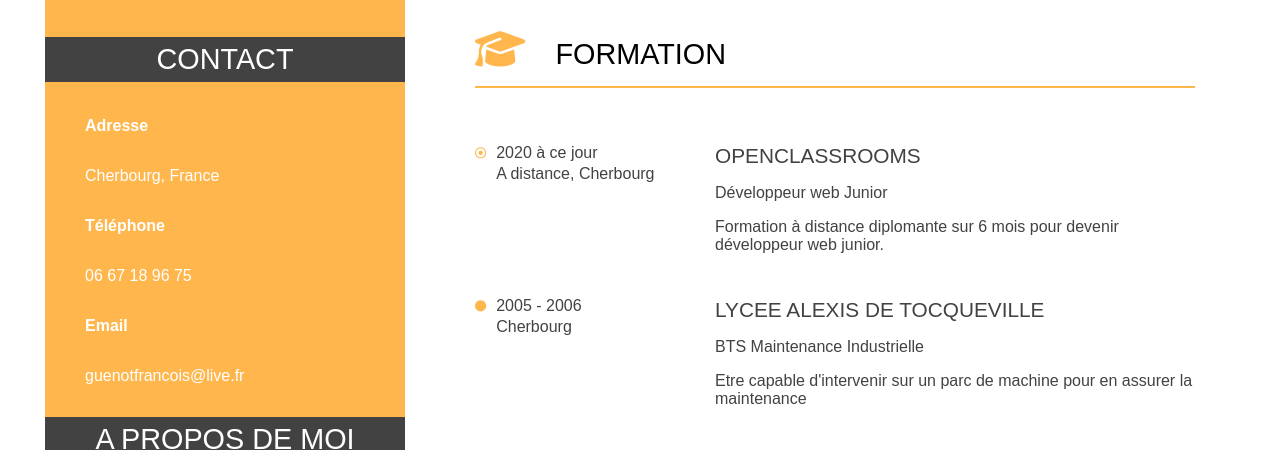
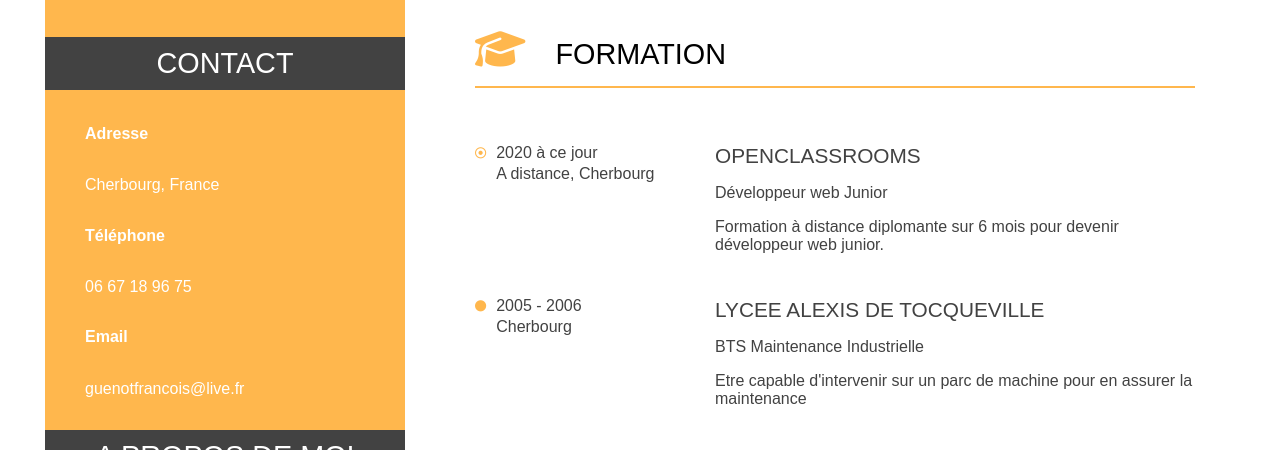
Before and after one commit to francoisguenot/Projet2_Cr-ation_CV_En_Ligne, a plain HTML site: page index.html in a window 1280 px wide. Shown: the part 283-733 px from the top of the page. Drawn offline with Linux system fonts and the light colour scheme.

Commit message:
Update styles.css

```diff
--- a/styles.css
+++ b/styles.css
@@ -148,7 +148,6 @@ aside {
     padding-top: 50px;
     color: #FFF;
     text-align: justify;
-    line-height: 25px;
 
 }
 
@@ -171,6 +170,7 @@ aside h3 {
 aside p,
 a {
     padding: 0 40px 0 40px;
+    line-height: 1.6;
 }
 
 aside .fas {
```
